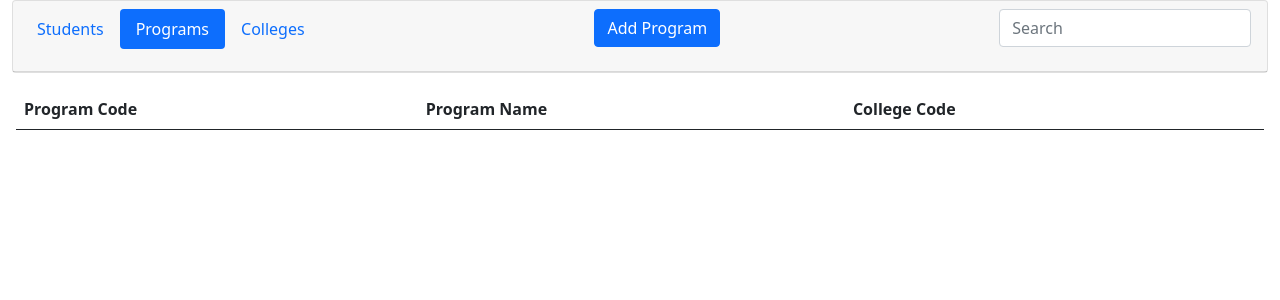
After one commit to markangelogallardo/SSIS---Web-Server, a Flask app: page /program in a window 1280 px wide. The commit adds this page. Shown: the top 300 px of the page. Run offline with Flask 3, Linux system fonts and the light colour scheme; data that the repository does not hold is empty; some libraries are stand-ins or nearby versions.

Commit message:
Page now redirectable, can now search for the specific program

```diff
--- a/app/__init__.py
+++ b/app/__init__.py
@@ -23,6 +23,8 @@ def create_app(test_config=None):
 
     from .student import student_bp as student_blueprint
     app.register_blueprint(student_blueprint)
+    from .program import program_bp as program_blueprint
+    app.register_blueprint(program_blueprint)
 
 
     return app
--- a/app/models.py
+++ b/app/models.py
@@ -62,9 +62,10 @@ class Students(object):
                 return f"Inputted name '{name}' already exists."
 
 class Programs(object):
-    def __init__(self, prog_code=None, prog_name=None):
+    def __init__(self, prog_code=None, prog_name=None, college_code=None):
         self.prog_code = prog_code
         self.prog_name = prog_name
+        self.college_code = college_code
 
     @classmethod
     def all(cls):
--- a/app/program/__init__.py
+++ b/app/program/__init__.py
@@ -0,0 +1,6 @@
+from flask import Blueprint
+
+program_bp = Blueprint('program',__name__)
+
+
+from . import controller
--- a/app/program/controller.py
+++ b/app/program/controller.py
@@ -0,0 +1,15 @@
+from flask import render_template, redirect, request, jsonify, flash, url_for
+from . import program_bp
+import app.models as models
+from app import mysql
+import numpy as np
+
+@program_bp.route('/program', methods=['POST','GET'])
+def program_page():
+    programs = models.Programs.all()
+    return render_template('programs/program.html', data=programs, title='Programs')
+
+@program_bp.route('/program/add', methods=['POST','GET'])
+def add_program():
+
+    return render_template('students/studentForms.html', title='Add Student', form=form)
--- a/app/static/js/students/search.js
+++ b/app/static/js/search.js
@@ -1,8 +1,7 @@
 $(document).ready(function(){
-    $("#studentSearch").on("keyup", function() {
+    $("#search").on("keyup", function() {
       var value = $(this).val().toLowerCase();
-      console.log(value)
-      $("#studDeats tr").filter(function() {
+      $("#details tr").filter(function() {
         $(this).toggle($(this).text().toLowerCase().indexOf(value) > -1)
       });
     });
--- a/app/templates/home_layout.html
+++ b/app/templates/home_layout.html
@@ -23,7 +23,50 @@
   <body{% block body_attribs %}{% endblock body_attribs %}>
     {% block body -%}
     {% block navbar %}
-
+    <div class = "container-fluid">
+      <div class="card text-center">
+        <div class="card-header">
+          <ul class="nav nav-pills card-header-pills">
+            {% if title == "Students"%}
+              <li class="nav-item active">
+                <a class="nav-link active" href="/student">Students</a>
+              </li>
+            {% else %}
+              <li class="nav-item">
+                <a class="nav-link " href="/student">Students</a>
+              </li>
+            {%endif%}
+            {% if title == "Programs"%}
+              <li class="nav-item active">
+                <a class="nav-link active" href="/program">Programs</a>
+              </li>
+            {% else %}
+              <li class="nav-item">
+                <a class="nav-link" href="/program">Programs</a>
+              </li>
+            {%endif%}
+            {% if title == "Colleges"%}
+              <li class="nav-item active">
+                <a class="nav-link active" href="#" aria-disabled="true">Colleges</a>
+              </li>
+            {% else %}
+              <li class="nav-item">
+                <a class="nav-link" href="#" aria-disabled="true">Colleges</a>
+              </li>
+            {%endif%}
+            <li class="nav-item right" href="#">
+              {% block add %}
+              {%endblock add%}
+            </li>
+            <li class="nav-item right" href="#">
+              <form class="d-flex flex-row mb-3 " role="search" method="get">
+                <input class="form-control me-2" type="text" placeholder="Search" aria-label="Search" id="search"/>
+              </form>
+            </li>
+          </ul>
+        </div>
+      </div>
+  </div>
     {%- endblock navbar %}
     {% block content -%}
     {%- endblock content %}
@@ -34,7 +77,7 @@
     <script src="https://stackpath.bootstrapcdn.com/bootstrap/4.5.2/js/bootstrap.min.js"></script>
     <script src="https://cdnjs.cloudflare.com/ajax/libs/jquery-confirm/3.3.4/jquery-confirm.min.js"></script>
     <link rel="stylesheet" href="https://cdnjs.cloudflare.com/ajax/libs/jquery-confirm/3.3.4/jquery-confirm.min.css">
-
+    <script src="static/js/search.js"></script>
     {%- endblock scripts %}
     {%- endblock body %}
   </body>
--- /dev/null
+++ b/app/templates/programs/program.html
@@ -0,0 +1,50 @@
+{% import "bootstrap/wtf.html" as wtf %}
+{% extends "home_layout.html"%}
+
+{%- block styles %}
+{{super()}}
+{%- endblock styles %}
+
+{% block add %}
+<form action="{{ url_for('program.add_program') }}" method="get" class="add-form">
+    <button type="submit" id="add-item" class="btn btn-primary">Add Program</button>
+</form>
+{%- endblock add %}
+
+{%block content%}
+<div class="card-body">
+  <table class="table">
+      <thead>
+        <tr id="columns">
+          <th scope="col">Program Code</th>
+          <th scope="col">Program Name</th>
+          <th scope="col">College Code</th>
+          <th scope="col"></th>
+        </tr>
+      </thead>
+      <tbody id="details">
+        {% for program in data %}
+        <tr>
+          <td>{{program[0]}}</td>
+          <td>{{program[1]}}</td>
+          <td>{{program[2]}}</td>
+          <td>
+            <div class="row" id="button-container">
+              <div class="col" id="editBtn">
+
+              </div>
+              <div class="col">
+
+              </div>
+            </div>
+          </td>
+        </tr>
+        {% endfor %}
+      </tbody>
+    </table>
+</div>
+  {%block scripts%}
+  {{super()}}
+  <script src="static/js/students/delStudModal.js"></script>
+  {%endblock scripts%}
+{%endblock content%}
```
Also changed, not shown: app/templates/students/student.html (+6 -49 lines).
